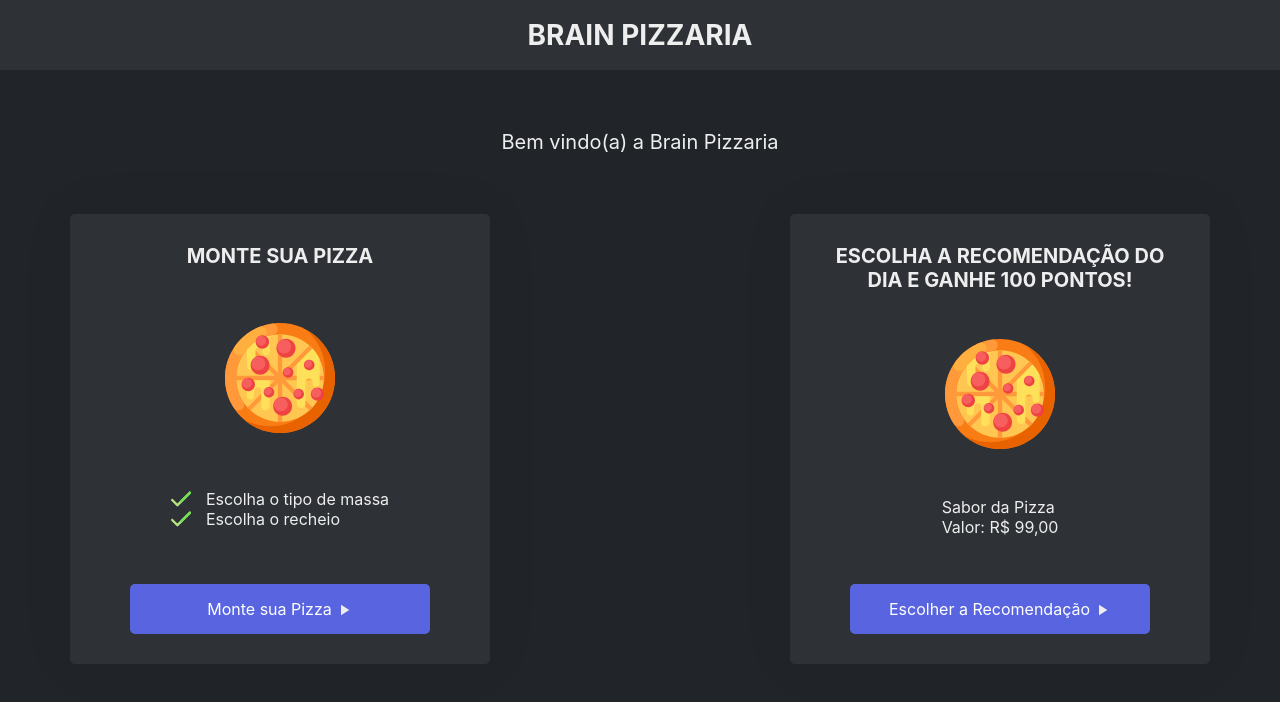
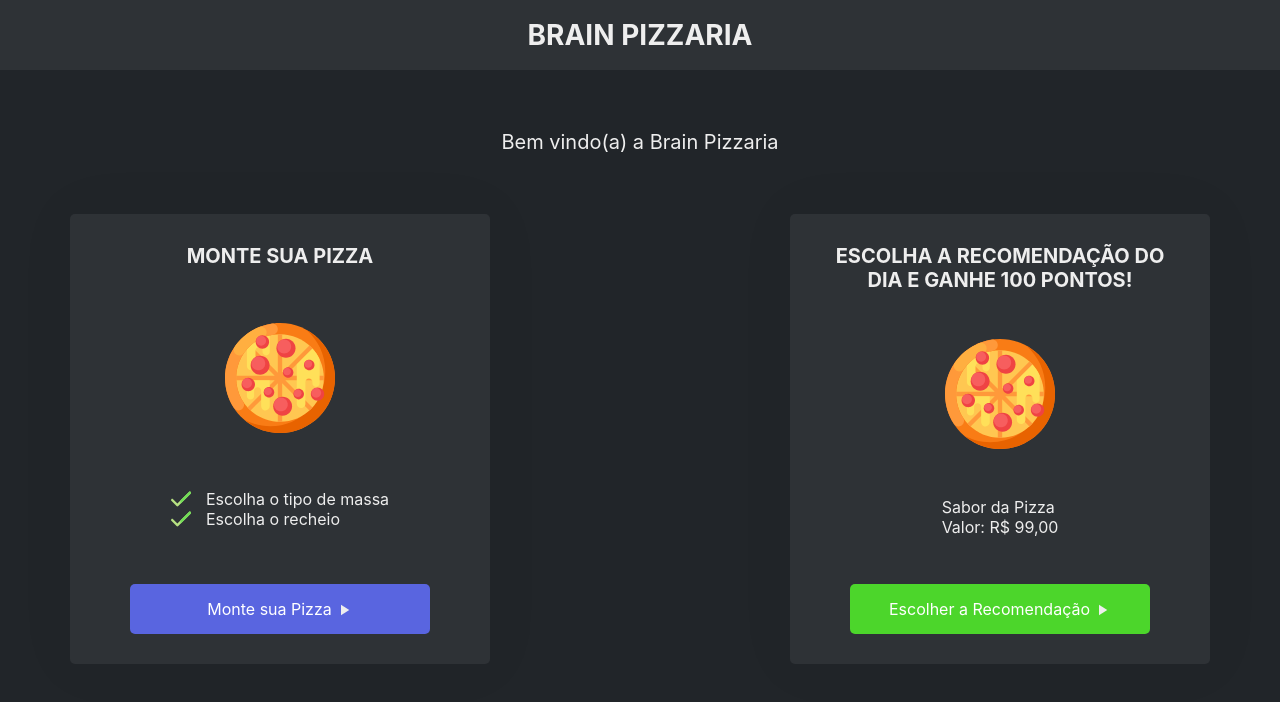
Before and after one commit to jorginhodev/desafio-brainweb, a React (Create React App) app: page / in a window 1280 px wide. Shown: the top 702 px of the page. Built offline with nearby package versions, Linux system fonts and the light colour scheme.

Commit message:
feat(ui): implementing color to prop

```diff
--- a/src/components/Button/index.js
+++ b/src/components/Button/index.js
@@ -1,13 +1,18 @@
 import PropTypes from "prop-types";
 import * as S from "./styles";
 
-const Button = ({ children, to }) => {
-    return <S.Button to={to}>{children}</S.Button>;
+const Button = ({ children, to, bgcolor }) => {
+    return (
+        <S.Button to={to} color={bgcolor}>
+            {children}
+        </S.Button>
+    );
 };
 
 Button.propTypes = {
     children: PropTypes.node.isRequired,
     to: PropTypes.string.isRequired,
+    bgcolor: PropTypes.string,
 };
 
 export default Button;
--- a/src/components/Button/styles.js
+++ b/src/components/Button/styles.js
@@ -1,17 +1,27 @@
-import styled from "styled-components";
+import styled, { css } from "styled-components";
+import { darken } from "polished";
 import { Link } from "react-router-dom";
 
 export const Button = styled(Link)`
     max-width: 300px;
     width: 100%;
     height: 50px;
-    background: #5965e0;
+    background: ${(props) => props.color};
     color: #fff;
     border-radius: 5px;
     display: flex;
     justify-content: center;
     align-items: center;
     text-decoration: none;
+    transition: 0.4s;
+
+    &:hover {
+        ${(props) =>
+            props.color &&
+            css`
+                background: ${darken(0.05, props.color)};
+            `}
+    }
 
     img {
         width: 18px;
--- a/src/components/CardMount/index.js
+++ b/src/components/CardMount/index.js
@@ -23,7 +23,7 @@ const CardMount = () => {
                 </span>
             </S.Benefits>
 
-            <Button to="/mount">
+            <Button to="/mount" bgcolor="#5965e0">
                 <span>Monte sua Pizza</span>
                 <img
                     src={ArrowRightIcon}
--- a/src/components/CardRecommendation/index.js
+++ b/src/components/CardRecommendation/index.js
@@ -19,7 +19,7 @@ const CardRecommendation = () => {
                 <span>Valor: R$ 99,00</span>
             </S.Information>
 
-            <Button to="/recommendation">
+            <Button to="/recommendation" bgcolor="#4CD62B">
                 <span>Escolher a Recomendação</span>
                 <img
                     src={ArrowRightIcon}
```
